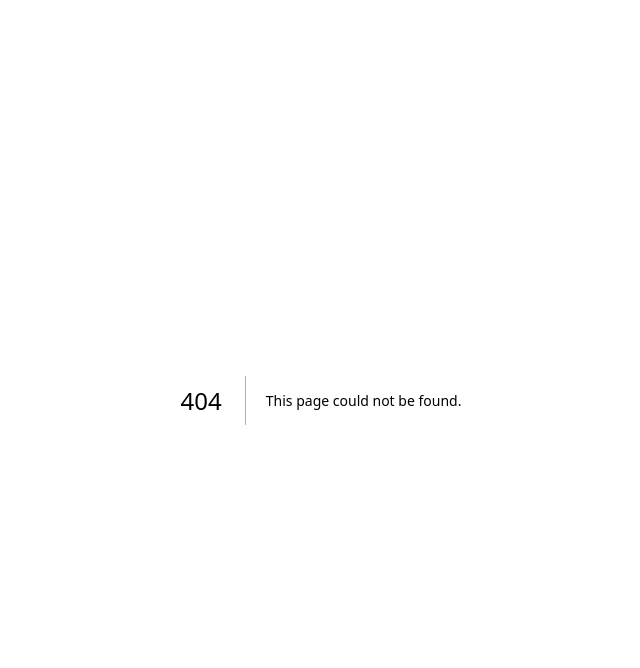
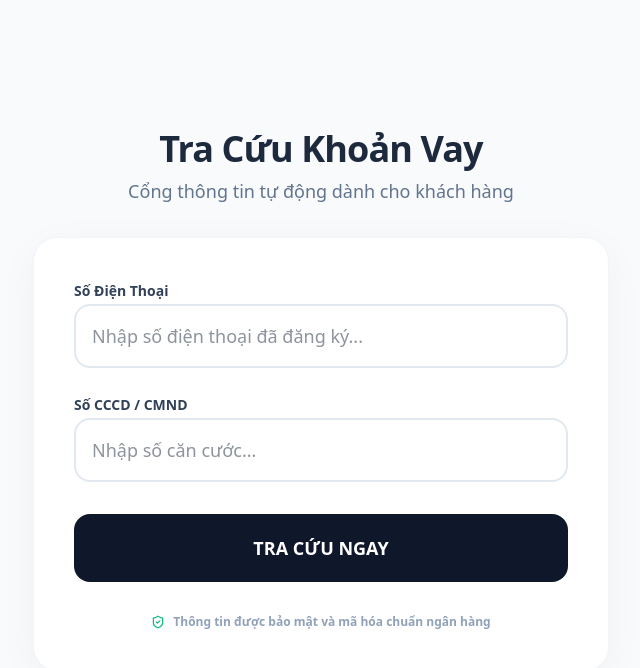
Before and after one commit to Tuanvu07/camvon, a Next.js app: page /portal in a window 1280 px wide. Before the commit this address had no page. Shown: the top 668 px of the page, without its empty margins (319-959 px from the left). Built offline with nearby package versions, Linux system fonts and the light colour scheme.

Commit message:
feat(portal): implement public customer tracking portal and autonomously patch comprehensive UI/UX E2E flows

```diff
--- /dev/null
+++ b/src/actions/lookupContract.ts
@@ -0,0 +1,64 @@
+'use server';
+
+import { prisma } from '@/lib/db';
+import { calcAccruedInterest } from '@/lib/math';
+
+export async function lookupContract(formData: FormData) {
+  try {
+    const phone = formData.get('phone') as string;
+    const cccd = formData.get('cccd') as string;
+
+    if (!phone || !cccd) {
+      throw new Error('Vui lòng nhập đầy đủ Số điện thoại và CCCD.');
+    }
+
+    const customer = await prisma.customer.findFirst({
+      where: {
+        phone,
+        cccdNumber: cccd,
+      },
+      include: {
+        contracts: {
+          where: {
+            status: {
+              in: ['ACTIVE', 'INTEREST_DUE']
+            }
+          }
+        }
+      }
+    });
+
+    if (!customer || customer.contracts.length === 0) {
+      throw new Error('Không tìm thấy khoản vay nào đang hoạt động với thông tin này.');
+    }
+
+    // Bảo mật: Chỉ trả về thông tin tối thiểu cần thiết cho khách hàng
+    const results = customer.contracts.map(contract => {
+      const accrued = calcAccruedInterest(
+        contract.pawningAmount,
+        contract.interestRateType as any,
+        contract.interestRateValue,
+        contract.interestCycle as any,
+        new Date(contract.startDate)
+      );
+
+      const interestAmount = Math.max(0, accrued - contract.totalInterestPaid);
+      const totalAmount = contract.pawningAmount + interestAmount;
+
+      return {
+        id: contract.id,
+        contractCode: contract.contractCode,
+        assetName: [contract.assetBrand, contract.assetModel, contract.assetPlate].filter(Boolean).join(' ') || contract.assetType,
+        pawningAmount: contract.pawningAmount,
+        interestDueDate: contract.interestDueDate || contract.startDate,
+        interestAmount: interestAmount,
+        totalAmount: totalAmount,
+        status: contract.status,
+      };
+    });
+
+    return { success: true, contracts: results };
+  } catch (error: any) {
+    return { error: error.message };
+  }
+}
--- /dev/null
+++ b/src/app/portal/page.tsx
@@ -0,0 +1,129 @@
+'use client';
+
+import { useState } from 'react';
+import { Info, AlertTriangle, ShieldCheck } from 'lucide-react';
+import { lookupContract } from '@/actions/lookupContract';
+import SubmitButton from '@/components/SubmitButton';
+import { formatCurrency, formatDate } from '@/lib/utils';
+
+export default function CustomerPortal() {
+  const [result, setResult] = useState<any[] | null>(null);
+  const [error, setError] = useState<string | null>(null);
+
+  const handleLookup = async (formData: FormData) => {
+    setError(null);
+    setResult(null);
+    const res = await lookupContract(formData);
+    if (res.error) {
+      setError(res.error);
+    } else {
+      setResult(res.contracts);
+    }
+  };
+
+  return (
+    <div className="min-h-screen bg-slate-50 flex flex-col items-center justify-center p-4 sm:p-8 font-sans">
+      <div className="w-full max-w-xl">
+        <div className="text-center mb-8">
+          <h1 className="text-4xl font-black text-slate-800 tracking-tight">Tra Cứu Khoản Vay</h1>
+          <p className="text-slate-500 mt-2 text-lg">Cổng thông tin tự động dành cho khách hàng</p>
+        </div>
+
+        <div className="bg-white rounded-3xl shadow-[0_10px_40px_rgba(0,0,0,0.04)] p-6 sm:p-10 border border-slate-100">
+          <form action={handleLookup} className="space-y-6">
+            <div className="space-y-2">
+              <label className="text-sm font-bold text-slate-700">Số Điện Thoại</label>
+              <input
+                name="phone"
+                type="tel"
+                required
+                placeholder="Nhập số điện thoại đã đăng ký..."
+                className="w-full p-4 rounded-2xl border-2 border-slate-200 focus:border-blue-500 focus:ring-4 focus:ring-blue-500/10 outline-none transition-all font-medium text-lg"
+              />
+            </div>
+
+            <div className="space-y-2">
+              <label className="text-sm font-bold text-slate-700">Số CCCD / CMND</label>
+              <input
+                name="cccd"
+                type="text"
+                required
+                placeholder="Nhập số căn cước..."
+                className="w-full p-4 rounded-2xl border-2 border-slate-200 focus:border-blue-500 focus:ring-4 focus:ring-blue-500/10 outline-none transition-all font-medium text-lg"
+              />
+            </div>
+
+            {error && (
+              <div className="bg-red-50 text-red-600 p-4 rounded-2xl text-sm font-semibold flex items-center gap-2 border border-red-100 animate-in fade-in slide-in-from-top-2">
+                <AlertTriangle size={18} />
+                {error}
+              </div>
+            )}
+
+            <div className="pt-2">
+              <SubmitButton
+                text="TRA CỨU NGAY"
+                className="w-full py-5 rounded-2xl bg-slate-900 text-white font-black text-lg hover:bg-slate-800 hover:shadow-lg hover:-translate-y-0.5 active:translate-y-0 transition-all flex items-center justify-center gap-2"
+              />
+            </div>
+
+            <div className="flex items-center justify-center gap-2 text-xs font-semibold text-slate-400 pt-2">
+              <ShieldCheck size={14} className="text-emerald-500" />
+              Thông tin được bảo mật và mã hóa chuẩn ngân hàng
+            </div>
+          </form>
+        </div>
+
+        {result && result.length > 0 && (
+          <div className="mt-8 space-y-5 animate-in fade-in slide-in-from-bottom-4 duration-500">
+            <h2 className="text-lg font-bold text-slate-700 mb-2 flex items-center gap-2 px-2">
+              <Info size={20} className="text-blue-500" />
+              Kết quả tra cứu ({result.length} hợp đồng)
+            </h2>
+            {result.map((contract, idx) => (
+              <div key={idx} className="bg-white rounded-3xl p-6 shadow-sm border border-slate-100 overflow-hidden relative">
+                <div className={`absolute top-0 left-0 w-1.5 h-full ${contract.status === 'ACTIVE' ? 'bg-emerald-500' : 'bg-amber-500'}`}></div>
+                <div className="flex justify-between items-start mb-5 pb-5 border-b border-slate-100">
+                  <div>
+                    <div className="text-xs text-slate-500 font-bold uppercase tracking-wider mb-1">Mã hợp đồng</div>
+                    <div className="font-black text-xl text-slate-800">{contract.contractCode}</div>
+                  </div>
+                  <div className="text-right">
+                    <span className={`inline-flex items-center px-4 py-1.5 rounded-full text-xs font-black ${contract.status === 'ACTIVE' ? 'bg-emerald-100 text-emerald-700' : 'bg-amber-100 text-amber-700'}`}>
+                      {contract.status === 'ACTIVE' ? 'ĐANG CẦM' : 'ĐẾN HẠN LÃI'}
+                    </span>
+                  </div>
+                </div>
+
+                <div className="space-y-4">
+                  <div className="flex justify-between items-center">
+                    <span className="text-slate-500 text-sm font-medium">Tài sản:</span>
+                    <span className="font-bold text-slate-800 text-right max-w-[60%] truncate">{contract.assetName || 'Tài sản thế chấp'}</span>
+                  </div>
+                  <div className="flex justify-between items-center">
+                    <span className="text-slate-500 text-sm font-medium">Ngày đến hạn:</span>
+                    <span className="font-black text-red-600 text-lg">{formatDate(new Date(contract.interestDueDate))}</span>
+                  </div>
+
+                  <div className="bg-slate-50 rounded-2xl p-4 mt-2 space-y-3 border border-slate-100">
+                    <div className="flex justify-between items-center">
+                      <span className="text-slate-600 font-semibold text-sm">Dư nợ gốc:</span>
+                      <span className="font-bold text-slate-800">{formatCurrency(contract.pawningAmount)}</span>
+                    </div>
+                    <div className="flex justify-between items-center">
+                      <span className="text-slate-600 font-semibold text-sm">Lãi phí cần đóng:</span>
+                      <span className="font-black text-blue-600 text-xl">{formatCurrency(contract.interestAmount)}</span>
+                    </div>
+                  </div>
+                </div>
+              </div>
+            ))}
+            <div className="text-center text-sm font-medium text-slate-400 mt-8 pb-10 px-6">
+              Vui lòng đến trực tiếp cửa hàng hoặc liên hệ qua Zalo OA để thực hiện thanh toán gia hạn.
+            </div>
+          </div>
+        )}
+      </div>
+    </div>
+  );
+}
```
